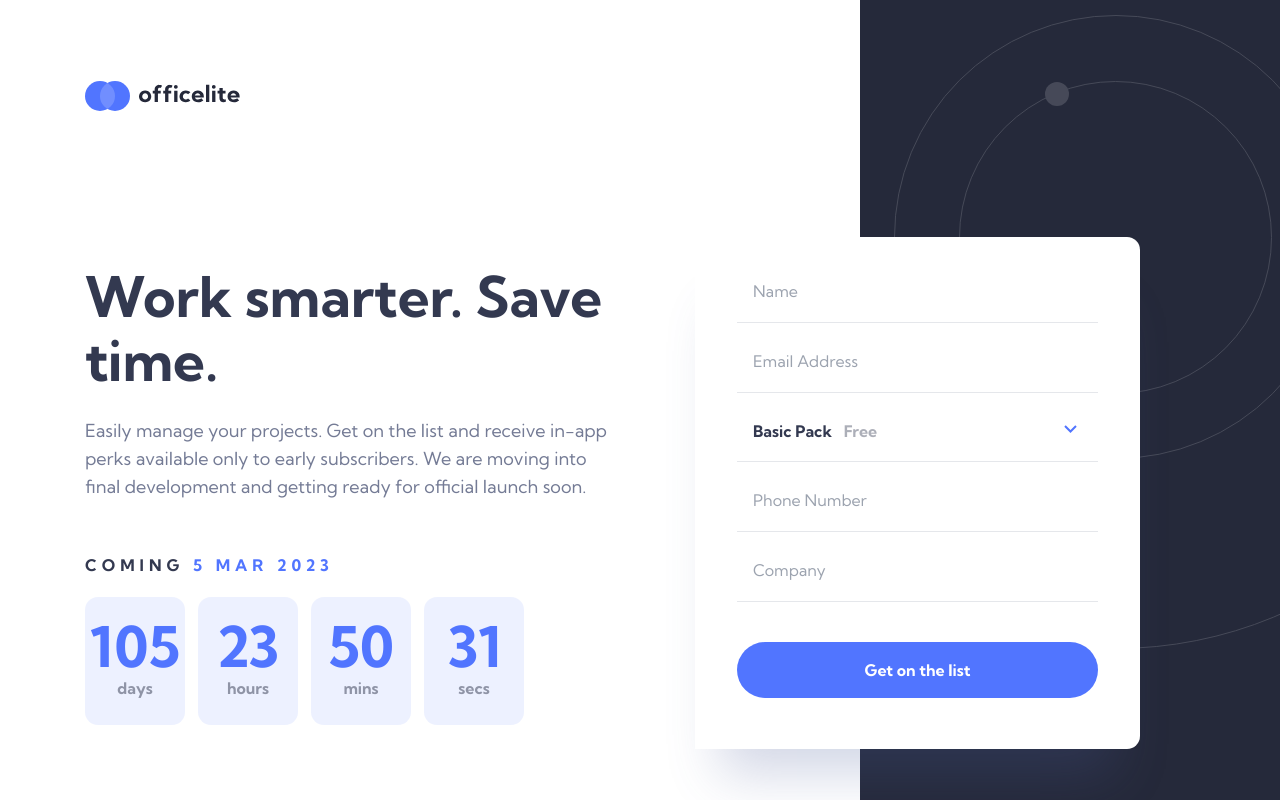
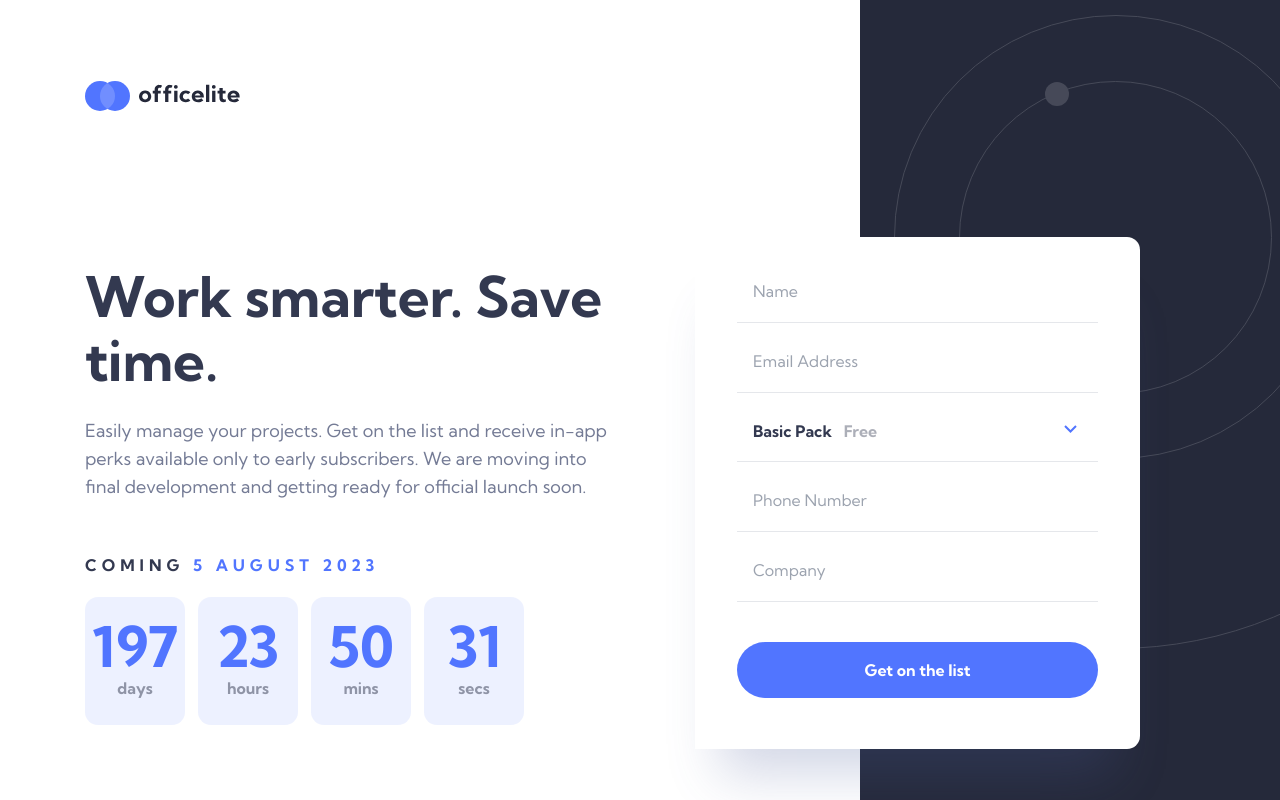
Before and after one commit to mdashfaque-mamdu-au17/officelite-coming-soon, a React (Vite) app: page /signup in a window 1280 px wide. Built offline with nearby package versions, Linux system fonts and the light colour scheme.

Commit message:
time changes

```diff
--- a/src/components/Sections/CountDown.jsx
+++ b/src/components/Sections/CountDown.jsx
@@ -8,7 +8,7 @@ const CountDown = () => {
       <div className="">
         <div className="text-center lg:text-left">
           <h5 className="text-primary-dark uppercase text-base font-bold leading-[48px] tracking-[5px]">
-            Coming <span className="text-primary-blue">5 Mar 2023</span>
+            Coming <span className="text-primary-blue">5 August 2023</span>
           </h5>
         </div>
 
--- a/src/components/Sections/Footer.jsx
+++ b/src/components/Sections/Footer.jsx
@@ -62,7 +62,8 @@ const Footer = () => {
             <div className="">
               <div className="text-center lg:text-left">
                 <h5 className="text-primary-white uppercase text-base font-bold leading-[48px] tracking-[5px]">
-                  Coming <span className="text-primary-blue">5 Mar 2023</span>
+                  Coming{' '}
+                  <span className="text-primary-blue">5 August 2023</span>
                 </h5>
               </div>
 
--- a/src/hooks/useCountDown.jsx
+++ b/src/hooks/useCountDown.jsx
@@ -1,7 +1,7 @@
 import React, { useState, useEffect } from 'react';
 
 const useCountDown = () => {
-  const [expiryTime, setExpiryTime] = useState('5 may 2023 15:30:25');
+  const [expiryTime, setExpiryTime] = useState('5 August 2023 15:30:25');
   const [countdownTime, setCountdownTime] = useState({
     countdownDays: '',
     countdownHours: '',
```
